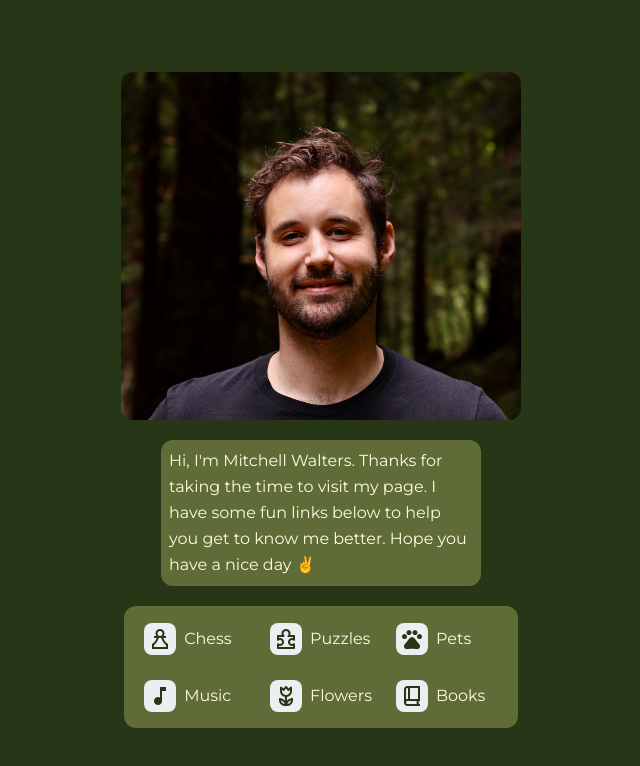
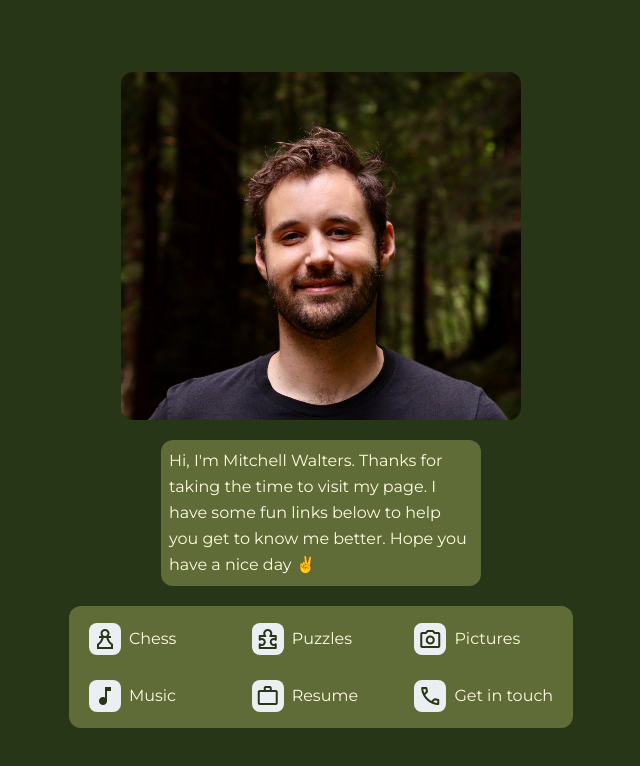
Before and after one commit to mkwalters/homepage, a Next.js app: page / in a window 1280 px wide. Shown: the top 766 px of the page, without its empty margins (319-959 px from the left). Built offline with nearby package versions, Linux system fonts and the light colour scheme.

Commit message:
nice get in touch page

```diff
--- /dev/null
+++ b/components/CalendlyModal.tsx
@@ -0,0 +1,53 @@
+import React, { Dispatch, SetStateAction } from "react";
+import {
+  Dialog,
+  DialogHeader,
+  DialogBody,
+  DialogFooter,
+  Button,
+} from "@material-tailwind/react";
+import { InlineWidget } from "react-calendly";
+import Card from "./TypographyCard";
+import { Typography } from "./Typography";
+
+interface DialogDefaultProps {
+  open: boolean;
+  handleOpen: Dispatch<SetStateAction<boolean>>;
+}
+
+export function DialogDefault({ open, handleOpen }: DialogDefaultProps) {
+  return (
+    <Dialog
+      open={open}
+      handler={handleOpen}
+      className="flex flex-col justify-center items-center bg-pakistan-green p-8"
+    >
+      <Card styles="flex flex-col text-center gap-4 max-w-md">
+        <Typography>
+          I can always be reached at mitchellkellywalters@gmail.com
+        </Typography>
+
+        <Typography className="max-w-sm">
+          If you would like to schedule a meeting, please use the link below.
+        </Typography>
+      </Card>
+      <DialogBody className="w-full p-0">
+        <div className=" w-full max-w-full">
+          <InlineWidget url="https://calendly.com/mitchellkellywalters/30min" />
+        </div>
+      </DialogBody>
+      <DialogFooter>
+        <Button
+          variant="text"
+          color="red"
+          onClick={() => {
+            handleOpen(false);
+          }}
+          className="mr-1"
+        >
+          <span>Cancel</span>
+        </Button>
+      </DialogFooter>
+    </Dialog>
+  );
+}
--- a/components/Chess.tsx
+++ b/components/Chess.tsx
@@ -236,7 +236,7 @@ const ChessGame: React.FC = () => {
                   ? `Please make a move and check back later. `
                   : `It is currently my turn to play so please check back later.`}
                 If you would like to be notified when I make moves, please
-                provide your email address below:
+                provide your email below:
               </Typography>
               <InputWithButton />
             </Card>
--- a/components/NavMenu.tsx
+++ b/components/NavMenu.tsx
@@ -5,55 +5,63 @@ import { MenuItem } from "@material-tailwind/react";
 import { useRouter } from "next/navigation";
 import { Typography } from "./Typography";
 import { Icon } from "./Icon";
+import { DialogDefault } from "./CalendlyModal";
 
-const navListMenuItems = [
+type NavListMenuItem = {
+  title: string;
+  description: string;
+  icon: string;
+  onClick?: () => void;
+};
+
+export function NavMenu() {
+  const router = useRouter();
+  const [calendlyModalOpen, setCalendlyModalOpen] = React.useState(false);
+
+  const navListMenuItems: NavListMenuItem[] = [
     {
       title: "Chess",
       description: "Learn how we can help you achieve your goals.",
       icon: "chess_pawn",
-    route: "interests/chess",
+      onClick: () => router.push("interests/chess"),
     },
     {
       title: "Puzzles",
       description: "Find the perfect solution for your needs.",
       icon: "toys_and_games",
-    route: "",
+      onClick: () => router.push(""),
     },
     {
-    title: "Pets",
+      title: "Pictures",
       description: "Meet and learn about our dedication",
-    icon: "pets",
-    route: "interests/pets",
+      icon: "photo_camera",
+      onClick: () => router.push("interests/pets"),
     },
     {
       title: "Music",
       description: "Learn how we can help you achieve your goals.",
       icon: "music_note",
-    route: "interests/music",
+      onClick: () => router.push("interests/music"),
     },
     {
-    title: "Flowers",
+      title: "Resume",
       description: "Learn how we can help you achieve your goals.",
-    icon: "deceased",
-    route: "interests/pets",
+      icon: "work",
+      onClick: () => router.push("interests/pets"),
     },
     {
-    title: "Books",
+      title: "Get in touch",
       description: "Learn how we can help you achieve your goals.",
-    icon: "book_2",
-    route: "interests/pets",
+      icon: "call",
+      onClick: () => {
+        setCalendlyModalOpen(true);
+      },
     },
   ];
-
-export function NavMenu() {
-  const router = useRouter();
-
-  const renderItems = navListMenuItems.map(({ icon, title, route }, key) => (
+  const renderItems = navListMenuItems.map(({ icon, title, onClick }, key) => (
     <MenuItem
       className="flex items-center gap-2 rounded-lg hover:bg-pakistan-green cursor-pointer"
-      onClick={() => {
-        router.push(route || "/");
-      }}
+      onClick={onClick}
       key={key}
     >
       <div className="flex items-center justify-center bg-blue-gray-50 p-1  rounded-lg">
@@ -68,6 +76,10 @@ export function NavMenu() {
   return (
     <div className="rounded-xl bg-dark-moss-green p-2">
       <ul className="grid grid-cols-3 gap-y-2 outline-none">{renderItems}</ul>
+      <DialogDefault
+        open={calendlyModalOpen}
+        handleOpen={setCalendlyModalOpen}
+      />
     </div>
   );
 }
--- a/components/TypographyCard.tsx
+++ b/components/TypographyCard.tsx
@@ -7,7 +7,7 @@ interface CardProps {
 
 const Card = ({ children, styles = "" }: CardProps) => {
   return (
-    <div className={`flex bg-dark-moss-green p-2 rounded-xl ${styles}`}>
+    <div className={`flex bg-dark-moss-green p-2 rounded-md ${styles}`}>
       {children}
     </div>
   );
```
Lines whose indentation alone changed are shown as unchanged.
